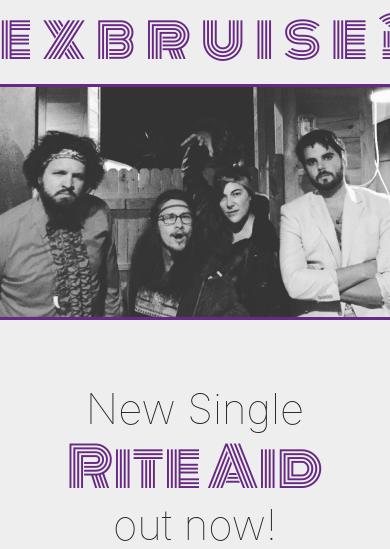
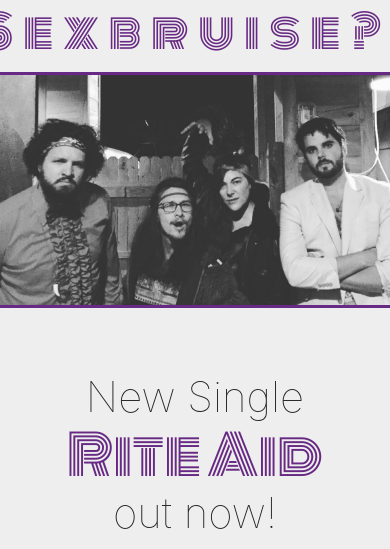
Before and after one commit to PopeOnARope/Bob-Cat, a PHP site: page /index.html in a window 390 px wide; the page is wider, and only the part inside the window is pictured. Shown: the top 549 px of that part. Run offline with PHP 8.4, Linux system fonts and the light colour scheme; some libraries are stand-ins or nearby versions.

Commit message:
some more stuff

```diff
--- a/src/css/main.css
+++ b/src/css/main.css
@@ -78,6 +78,10 @@
 .hidden-md {
   display: none; }
 
+@media screen and (min-width: 500) {
+  h1,
+  .h1 {
+    letter-spacing: 10px; } }
 @media screen and (max-width: 992px) {
   .header {
     flex-direction: column;
@@ -93,6 +97,11 @@
   h5,
   p {
     text-align: center; }
+
+  h1,
+  .h1 {
+    font-size: 45px;
+    letter-spacing: normal; }
 
   .hidden-xs {
     display: none; }
--- a/src/css/main.scss
+++ b/src/css/main.scss
@@ -99,6 +99,12 @@
   display: none;
 }
 
+@media screen and (min-width: 500) {
+  h1,
+  .h1 {
+    letter-spacing: 10px;
+  }
+}
 @media screen and (max-width: 992px) {
   .header {
     flex-direction: column;
@@ -114,6 +120,11 @@
   h5,
   p {
     text-align: center;
+  }
+  h1,
+  .h1 {
+    font-size: 45px;
+    letter-spacing: normal;
   }
   .hidden-xs {
     display: none;
```
Also changed, not shown: src/js/main.js (+3 -4 lines), 1 other file.
